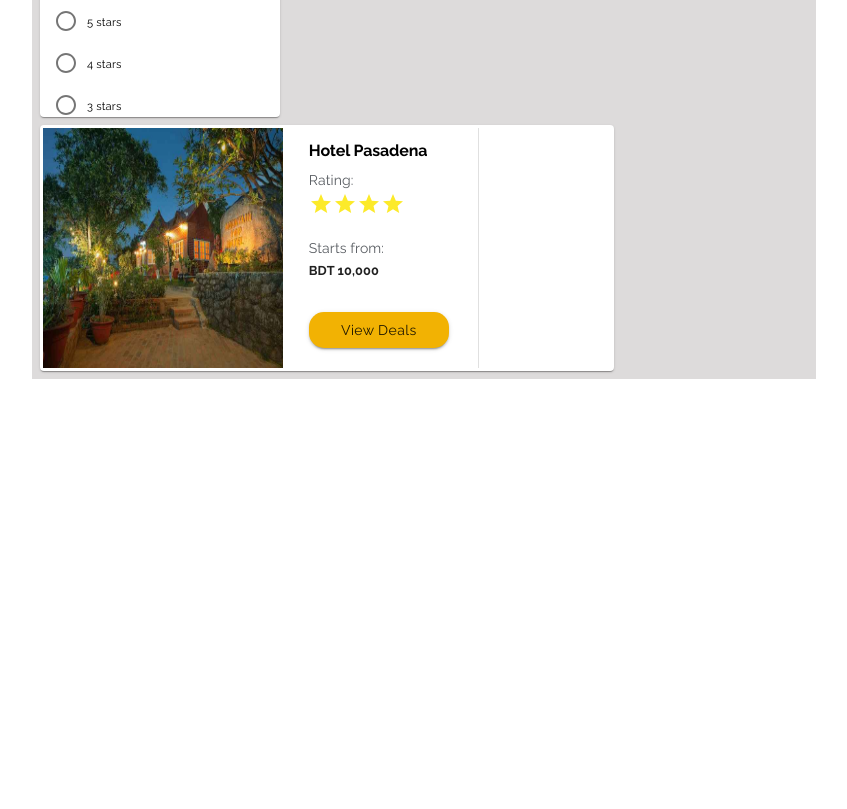
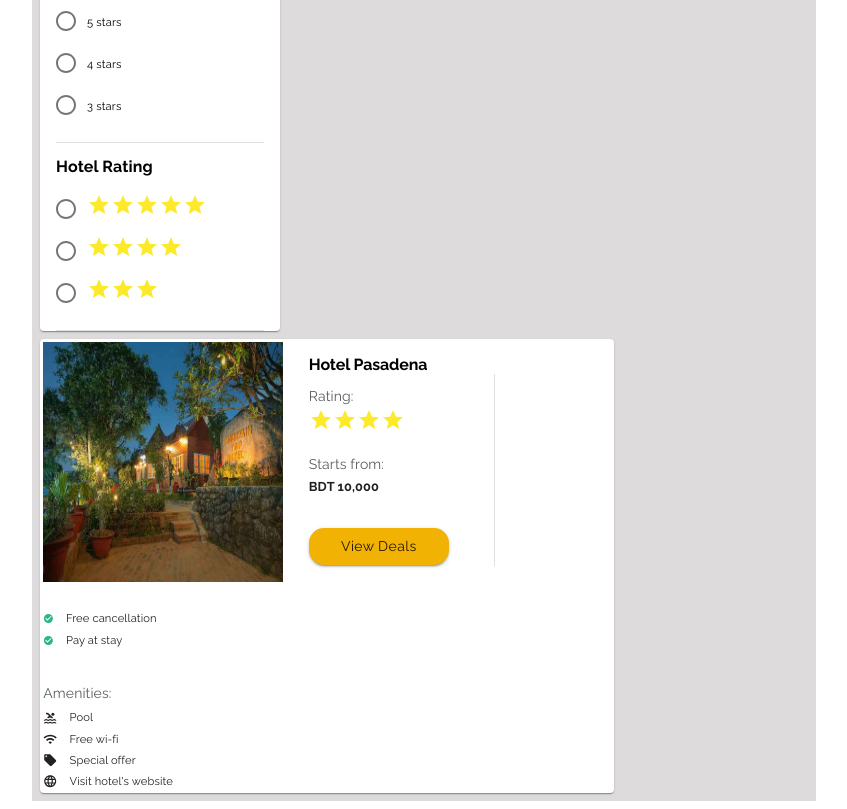
Before and after one commit to Pistachio102/Tripy-V2, a React (Create React App) app: page /hotels in a window 1280 px wide. Shown: the part 1040-1849 px from the top of the page, without its empty margins (216-1063 px from the left). Before the commit the page ends 1427 px from the top, so only its background shows below. Built offline with nearby package versions, Linux system fonts and the light colour scheme.

Commit message:
:white_check_mark: Hotel card template completed

```diff
--- a/src/Theme.js
+++ b/src/Theme.js
@@ -13,6 +13,7 @@ export default createMuiTheme({
       mastard: "#f2b203",
       lightMastard: "#f4c953",
       yellow: "#fcea2a",
+      green: "#2db583",
     },
     primary: {
       main: `${tripyBlue}`,
--- a/src/pages/Hotel/HotelHomePage.js
+++ b/src/pages/Hotel/HotelHomePage.js
@@ -15,6 +15,11 @@ import HotelThumbnail from "../../assets/hotel.png";
 import RadioGroup from "@material-ui/core/RadioGroup";
 import Slider from "@material-ui/core/Slider";
 import GradeIcon from "@material-ui/icons/Grade";
+import CheckCircleIcon from "@material-ui/icons/CheckCircle";
+import PoolIcon from "@material-ui/icons/Pool";
+import WifiIcon from "@material-ui/icons/Wifi";
+import LocalOfferIcon from "@material-ui/icons/LocalOffer";
+import LanguageIcon from "@material-ui/icons/Language";
 
 const useStyles = makeStyles((theme) => ({
   mainContainer: {
@@ -41,7 +46,7 @@ const useStyles = makeStyles((theme) => ({
     "& > *": {
       //margin: theme.spacing(1),
       width: "15em",
-      height: "40em",
+      //height: "40em",
     },
   },
   hotelDescriptionPaperDiv: {
@@ -72,6 +77,7 @@ const useStyles = makeStyles((theme) => ({
     color: theme.palette.common.black,
     elevation: 0,
     marginBottom: "0.5rem",
+    borderBottom: "2px solid transparent",
     "&:hover": {
       //color: theme.palette.common.grey,
       backgroundColor: "transparent",
@@ -131,6 +137,35 @@ const useStyles = makeStyles((theme) => ({
       //color: theme.palette.common.grey,
       backgroundColor: theme.palette.common.lightMastard,
     },
+  },
+  divider: {
+    margin: "2rem",
+    height: "80%",
+  },
+  checkedIcon: {
+    height: "0.45em",
+    width: "0.45em",
+    marginRight: "0.5em",
+    color: theme.palette.common.green,
+    alignItems: "flex-end",
+  },
+  amenitiesText: {
+    fontFamily: "Raleway",
+    textTransform: "none",
+    fontWeight: 400,
+    fontSize: "0.7rem",
+    display: "flex",
+    alignItems: "center",
+    flexWrap: "wrap",
+    marginTop: "0.4em",
+  },
+  amenitiesIcon: {
+    height: "0.6em",
+    width: "0.6em",
+    marginRight: "0.5em",
+    // paddingTop: "0.2em",
+    //color: theme.palette.common.green,
+    alignItems: "flex-end",
   },
 }));
 
@@ -451,11 +486,70 @@ export default function HotelHomePage() {
                         </FormControl>
                         <Divider variant="middle" />
                       </Grid>
+                      <Grid item>
+                        <FormControl
+                          component="fieldset"
+                          className={classes.formControl}
+                        >
+                          <FormLabel
+                            component="legend"
+                            className={classes.formLabel}
+                          >
+                            Hotel Rating
+                          </FormLabel>
+                          <RadioGroup
+                            aria-label="hotelClass"
+                            name="hotelClass"
+                            value={hotelClassValue}
+                            onChange={handleHotelClassChange}
+                          >
+                            <FormControlLabel
+                              value="fiveStar"
+                              control={<Radio />}
+                              label={
+                                <span className={classes.ratingIcons}>
+                                  <GradeIcon />
+                                  <GradeIcon />
+                                  <GradeIcon />
+                                  <GradeIcon />
+                                  <GradeIcon />
+                                </span>
+                              }
+                            />
+                            <FormControlLabel
+                              value="fourStar"
+                              control={<Radio />}
+                              label={
+                                <span className={classes.ratingIcons}>
+                                  <GradeIcon />
+                                  <GradeIcon />
+                                  <GradeIcon />
+                                  <GradeIcon />
+                                </span>
+                              }
+                            />
+                            <FormControlLabel
+                              value="threeStar"
+                              control={<Radio />}
+                              label={
+                                <span className={classes.ratingIcons}>
+                                  <GradeIcon />
+                                  <GradeIcon />
+                                  <GradeIcon />
+                                </span>
+                              }
+                            />
+                          </RadioGroup>
+                          {/* <FormHelperText>Be careful</FormHelperText> */}
+                        </FormControl>
+                        <Divider variant="middle" />
+                      </Grid>
                     </Grid>
                   </Paper>
                 </div>
               </Grid>
-              <Grid item xs={9}>
+              <Grid item container direction="column" xs={9}>
+                <Grid item>
                   <div className={classes.hotelDescriptionPaperDiv}>
                     <Paper
                       elevation={1}
@@ -530,8 +624,52 @@ export default function HotelHomePage() {
                           <Divider
                             variant="middle"
                             orientation="vertical"
-                          //className={classes.divider}
+                            className={classes.divider}
                           />
+                        </Grid>
+                        <Grid item>
+                          <Grid container direction="column">
+                            <Grid item style={{ marginTop: "1.5rem" }}>
+                              <Typography className={classes.amenitiesText}>
+                                <CheckCircleIcon
+                                  className={classes.checkedIcon}
+                                />
+                                Free cancellation
+                              </Typography>
+
+                              <Typography className={classes.amenitiesText}>
+                                <CheckCircleIcon
+                                  className={classes.checkedIcon}
+                                />
+                                Pay at stay
+                              </Typography>
+                            </Grid>
+                            <Grid item style={{ marginTop: "2rem" }}>
+                              <Typography className={classes.hotelNameDescSub}>
+                                Amenities:
+                              </Typography>
+                              <Typography className={classes.amenitiesText}>
+                                <PoolIcon className={classes.amenitiesIcon} />{" "}
+                                Pool
+                              </Typography>
+                              <Typography className={classes.amenitiesText}>
+                                <WifiIcon className={classes.amenitiesIcon} />{" "}
+                                Free wi-fi
+                              </Typography>
+                              <Typography className={classes.amenitiesText}>
+                                <LocalOfferIcon
+                                  className={classes.amenitiesIcon}
+                                />{" "}
+                                Special offer
+                              </Typography>
+                              <Typography className={classes.amenitiesText}>
+                                <LanguageIcon
+                                  className={classes.amenitiesIcon}
+                                />{" "}
+                                Visit hotel's website
+                              </Typography>
+                            </Grid>
+                          </Grid>
                         </Grid>
                       </Grid>
                     </Paper>
@@ -540,6 +678,7 @@ export default function HotelHomePage() {
               </Grid>
             </Grid>
           </Grid>
+        </Grid>
       </div>
     </React.Fragment>
   );
```
Lines whose indentation alone changed are shown as unchanged.
